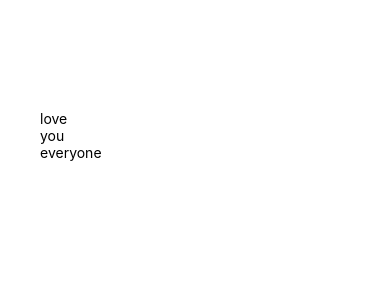
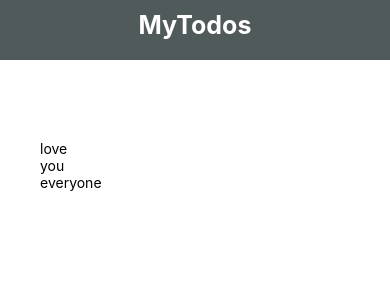
Before and after one commit to tech-karippilly/Todo, a React Native app: screen / in a window 390 px wide. Shown: the top 300 px of the page. Built offline with nearby package versions, Linux system fonts and the light colour scheme.

Commit message:
todo header

```diff
--- a/App.js
+++ b/App.js
@@ -1,6 +1,7 @@
 
 import React, { useState } from 'react';
 import { FlatList, StyleSheet, Text, View } from 'react-native';
+import Header from './components/Header/header';
 
 
 
@@ -15,7 +16,7 @@ const App = () => {
 
   return (
     <View style={style.container}>
-      {/* HEADER */}
+      <Header />
       <View style={style.contend}>
         {/* FORM */}
         <View style={style.list}>
@@ -38,7 +39,6 @@ const App = () => {
 const style = StyleSheet.create({
   container: {
     flex: 1,
-    paddingTop: 30
   },
   contend: {
     padding: 40,
--- /dev/null
+++ b/components/Header/header.js
@@ -0,0 +1,27 @@
+import React from 'react'
+import { StyleSheet, View, Text } from 'react-native'
+
+
+function Header() {
+    return (
+        <View style={style.header}>
+            <Text style={style.title}>MyTodos</Text>
+        </View>
+    )
+}
+
+const style = StyleSheet.create({
+    header: {
+        height: 60,
+        backgroundColor: '#515A5A'
+    },
+    title: {
+        paddingTop: 10,
+        color: 'white',
+        textAlign: 'center',
+        fontSize: 25,
+        fontWeight: 'bold'
+    }
+})
+
+export default Header;
```
